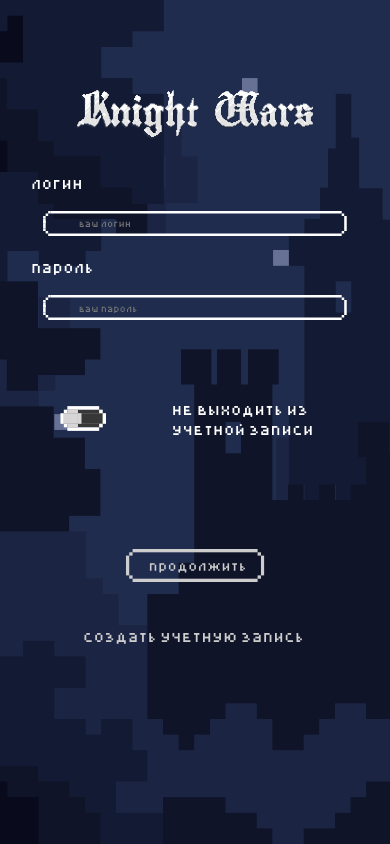
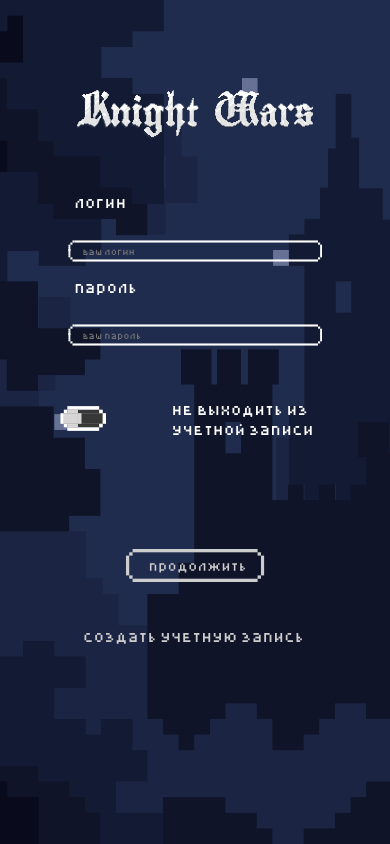
Before and after one commit to themilkpudding/IS21_project, a React (Create React App) app in the folder client/: page / in a window 390 px wide. Built offline with nearby package versions, Linux system fonts and the light colour scheme.

Commit message:
Коррекция адаптива

```diff
--- a/client/src/pages/Login/Login.css
+++ b/client/src/pages/Login/Login.css
@@ -274,6 +274,7 @@
 
     .input-group {
         top: 25vh;
+        width: 65%;
     }
 
     .password-group {
@@ -282,8 +283,8 @@
 
     .p-login,
     .p-password {
-        left: auto;
-        top: -4.5vh;
+        left: 0.896vh;
+        top: -2.2vh;
         padding: 0;
         font-size: 1.704vh;
 
@@ -291,9 +292,8 @@
 
     .input-login,
     .input-password {
-        width: 83.37vw;
-        height: 3vh;
-        padding: 0 0 0 12.083vw;
+        width: 100%;
+        padding: 0 0 0 15px;
         font-size: 1vh;
     }
 
```
